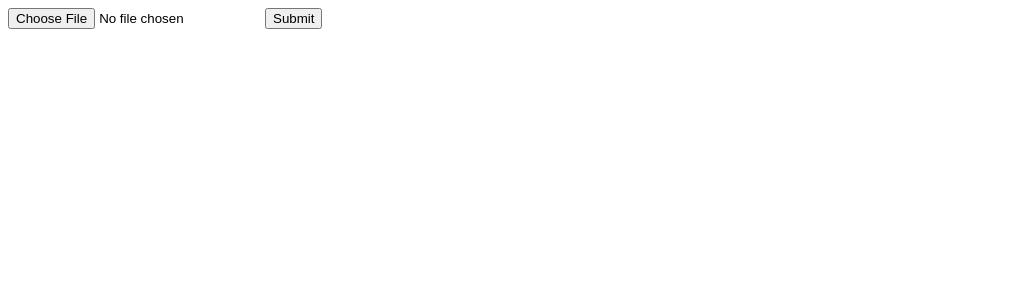
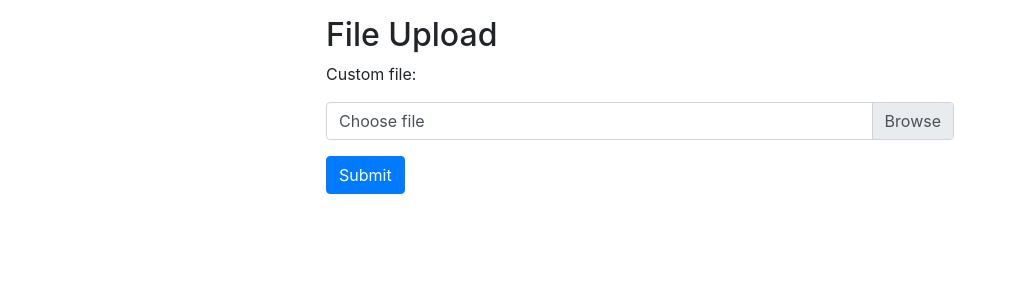
Before and after one commit to andreytakhtamirov/PersonalParcels, a Flask app: page /upload in a window 1280 px wide. Shown: the top 300 px of the page, without its empty margins (0-1009 px from the left). Run offline with Flask 2, Linux system fonts and the light colour scheme; some libraries are stand-ins or nearby versions.

Commit message:
Bootstrap-ified the upload page

```diff
--- a/FlaskPage/templates/upload.html
+++ b/FlaskPage/templates/upload.html
@@ -1,10 +1,36 @@
 <!DOCTYPE html>
 <html lang="en">
+<head>
+    <meta http-equiv="content-type" content="text/html;charset=utf-8" />
+</head>
 <body>
-<form action="http://127.0.0.1:5000/uploader" method="POST"
+<div class="container mt-3" style="padding-left: 20%; padding-right: 20%;">
+    <h2>File Upload</h2>
+    <form action="http://127.0.0.1:5000/uploader" method="POST"
       enctype="multipart/form-data">
-    <input type="file" name="file"/>
-    <input type="submit"/>
-</form>
+        <p>Custom file:</p>
+        <div class="custom-file">
+            <input type="file" accept=".json" class="custom-file-input" id="customFile" name="file">
+            <label class="custom-file-label" for="customFile">Choose file</label>
+        </div>
+
+
+        <div class="mt-3">
+            <button type="submit" class="btn btn-primary">Submit</button>
+        </div>
+    </form>
+</div>
+<meta name="viewport" content="width=device-width, initial-scale=1">
+<link rel="stylesheet" href="https://maxcdn.bootstrapcdn.com/bootstrap/4.5.2/css/bootstrap.min.css">
+<script src="https://ajax.googleapis.com/ajax/libs/jquery/3.5.1/jquery.min.js"></script>
+<script src="https://cdnjs.cloudflare.com/ajax/libs/popper.js/1.16.0/umd/popper.min.js"></script>
+<script src="https://maxcdn.bootstrapcdn.com/bootstrap/4.5.2/js/bootstrap.min.js"></script>
+<script>
+    // Add the following code if you want the name of the file appear on select
+    $(".custom-file-input").on("change", function () {
+        var fileName = $(this).val().split("\\").pop();
+        $(this).siblings(".custom-file-label").addClass("selected").html(fileName);
+    });
+</script>
 </body>
 </html>
```
